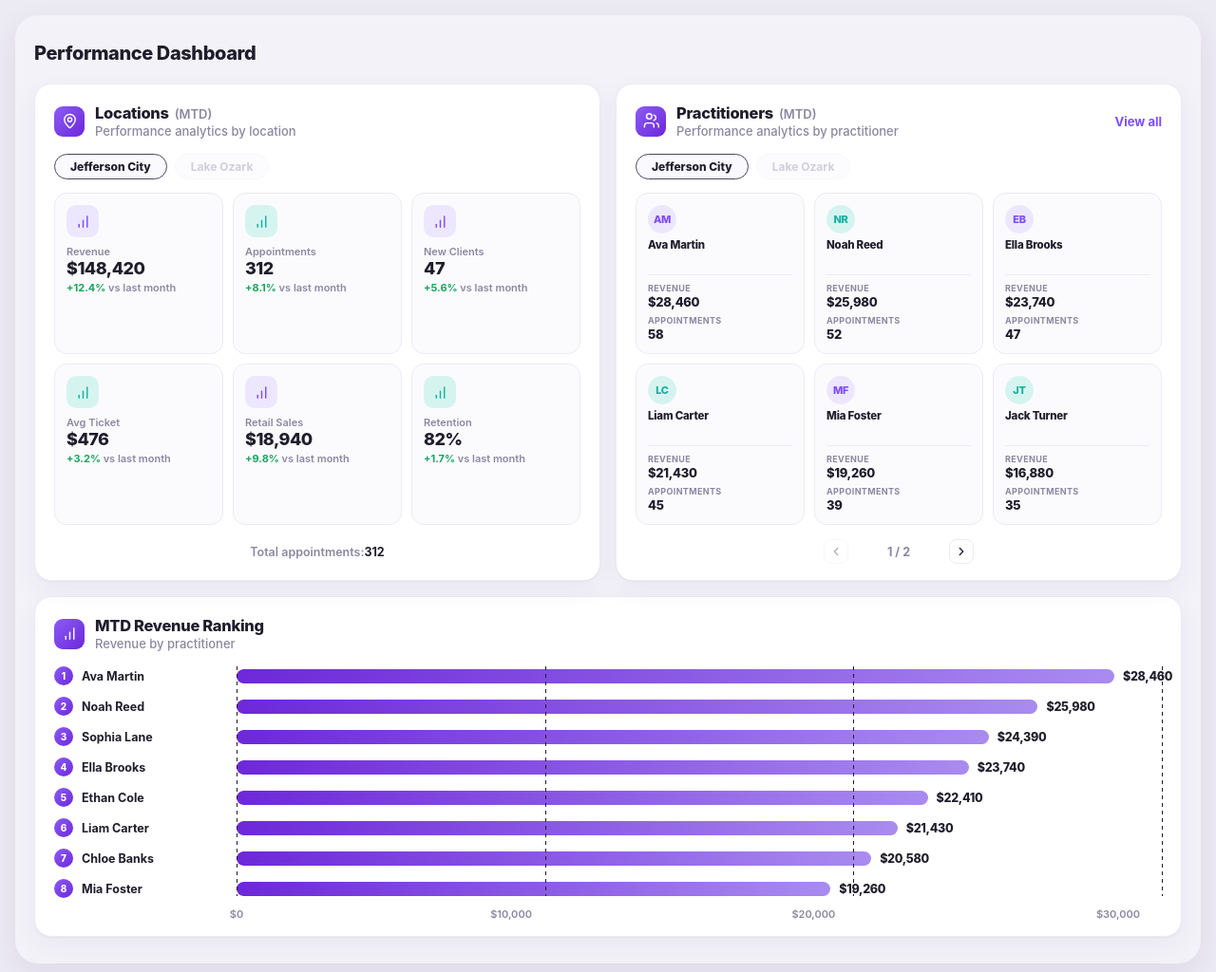
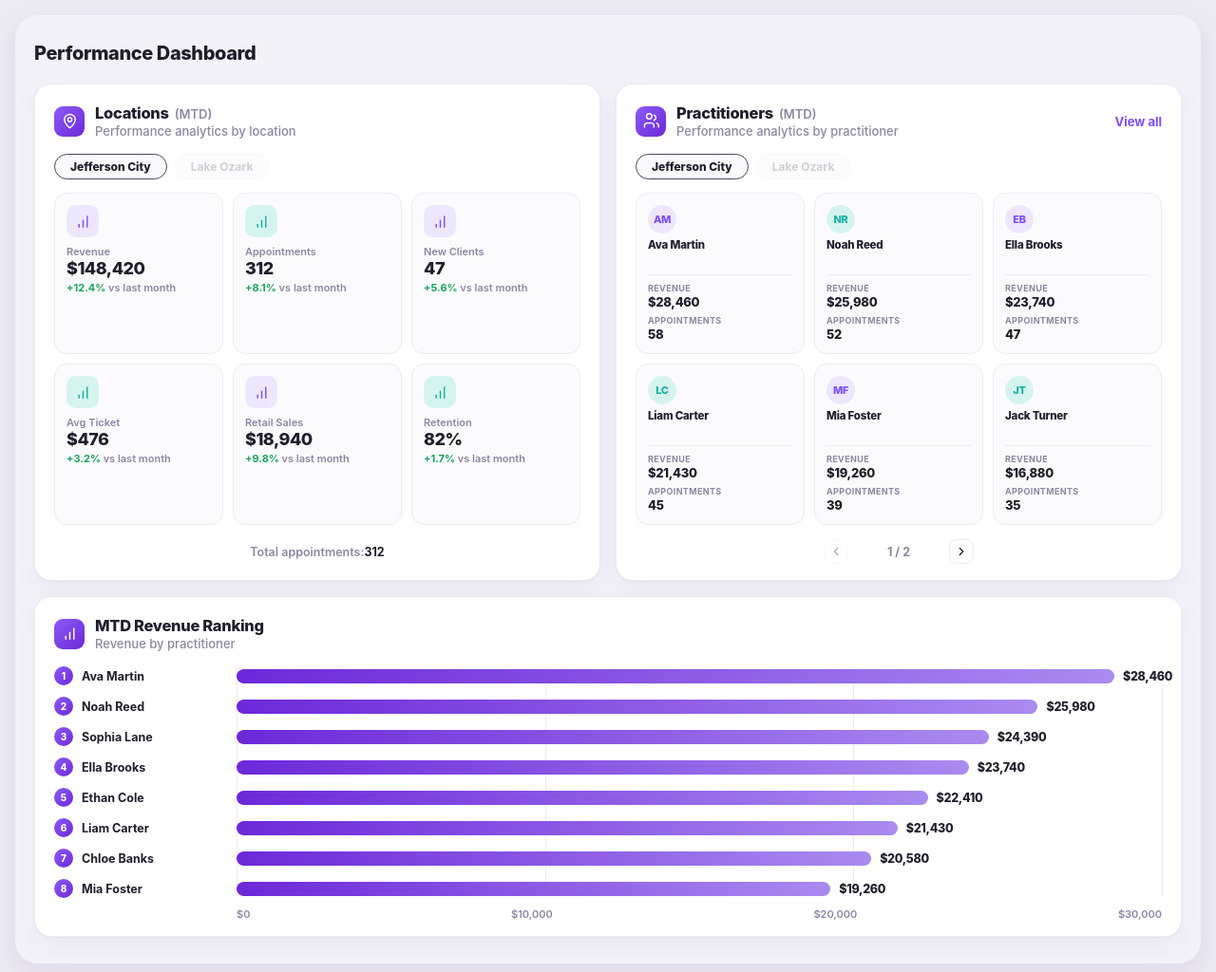
Before and after one commit to aaanthony-sok/anthony-dashboard, a plain HTML site: page mtd_dashboard_centered_webpage.html in a window 1280 px wide. Shown: the whole page at 95% size. Drawn offline with Linux system fonts and the light colour scheme.

Commit message:
Revert gridlines to original styling

```diff
--- a/mtd_dashboard_centered_webpage.html
+++ b/mtd_dashboard_centered_webpage.html
@@ -100,17 +100,17 @@ body {
 .pg-info { font-size: 12.5px; font-weight: 700; color: #8c87a0; min-width: 78px; text-align: center; }
 .ranking-widget { width: 100%; }
 .chart { position: relative; }
-.gridlines { position: absolute; top: 0; bottom: 26px; left: 192px; right: 0; z-index: 1; }
-.gridlines i { position: absolute; top: 0; bottom: 0; width: 1px; background-image: repeating-linear-gradient(to bottom, #1f1d2b 0px, #1f1d2b 4px, transparent 4px, transparent 8px); }
-.rows { position: relative; z-index: 0; display: grid; grid-template-columns: 178px 1fr; column-gap: 14px; row-gap: 12px; }
+.gridlines { position: absolute; top: 0; bottom: 26px; left: 192px; right: 0; z-index: 0; }
+.gridlines i { position: absolute; top: 0; bottom: 0; width: 1px; background: #ecebf3; }
+.rows { position: relative; z-index: 1; display: grid; grid-template-columns: 178px 1fr; column-gap: 14px; row-gap: 12px; }
 .r-label { display: flex; align-items: center; gap: 9px; min-width: 0; }
 .r-rank { width: 20px; height: 20px; border-radius: 50%; flex: none; display: grid; place-items: center; font-size: 10px; font-weight: 800; color: #fff; background: linear-gradient(135deg, #8b5cf6, #6d28d9); }
 .r-name { font-size: 12.5px; font-weight: 700; white-space: nowrap; overflow: hidden; text-overflow: ellipsis; }
 .r-track { display: flex; align-items: center; min-width: 0; }
 .bar { height: 15px; border-radius: 999px; background: linear-gradient(90deg, #6d28d9, #a98bf0); flex: none; min-width: 4px; }
 .bar-val { font-size: 12.5px; font-weight: 800; letter-spacing: -0.3px; margin-left: 9px; white-space: nowrap; }
-.axis { position: relative; z-index: 2; margin-top: 10px; margin-left: calc(178px + 14px); display: flex; justify-content: space-between; }
-.axis span { font-size: 11px; font-weight: 600; color: #8c87a0; position: relative; transform: translateX(-50%); }
+.axis { position: relative; z-index: 1; margin-top: 10px; margin-left: calc(178px + 14px); display: flex; justify-content: space-between; }
+.axis span { font-size: 11px; font-weight: 600; color: #8c87a0; }
 @media (max-width: 1100px) {
   .row-top { grid-template-columns: 1fr; }
 }
@@ -189,8 +189,8 @@ body {
           </div>
         </div>
         <div class="chart">
+          <div class="gridlines" id="gridlines"></div>
           <div class="rows" id="rank-rows"></div>
-          <div class="gridlines" id="gridlines"></div>
           <div class="axis" id="rank-axis"></div>
         </div>
       </section>
```
